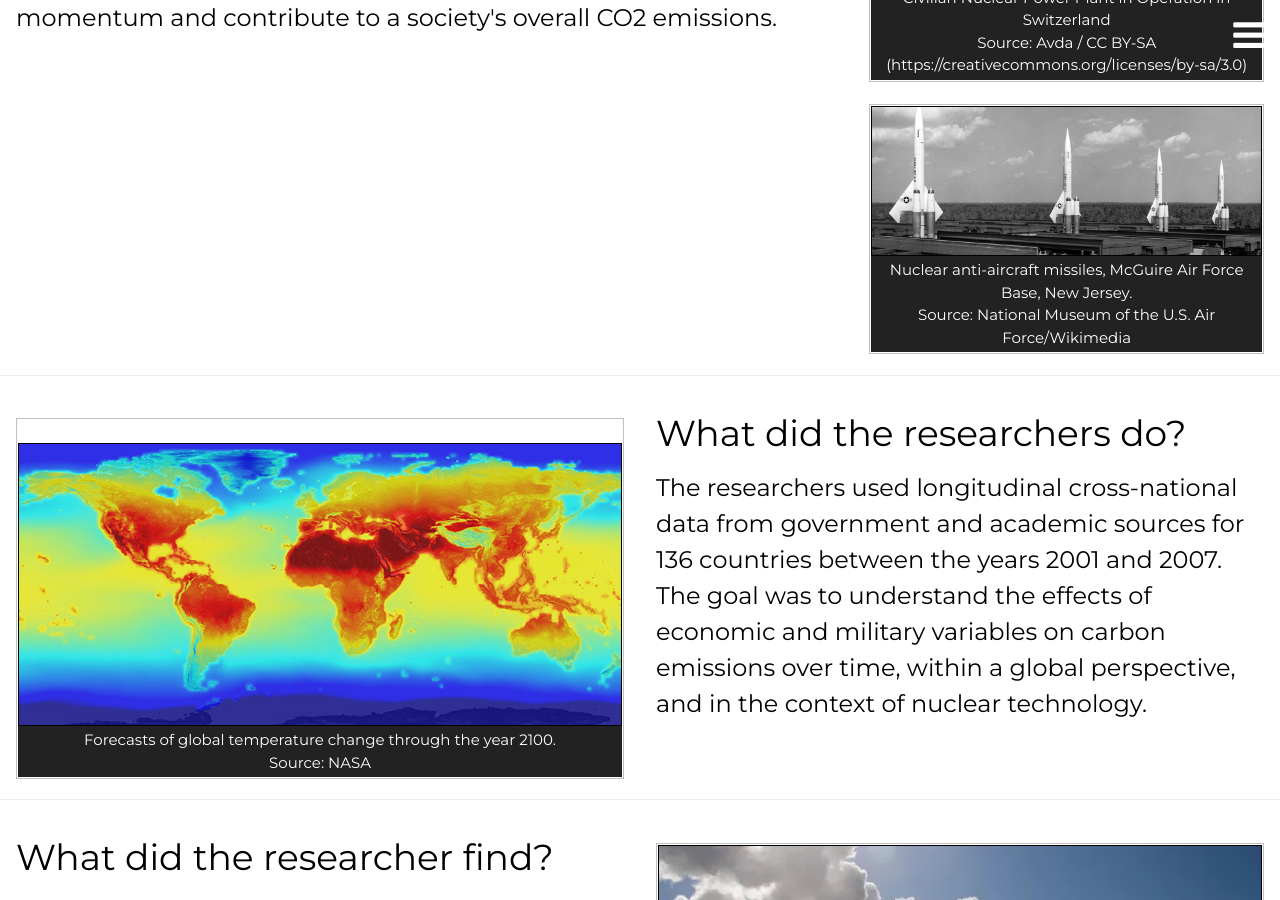
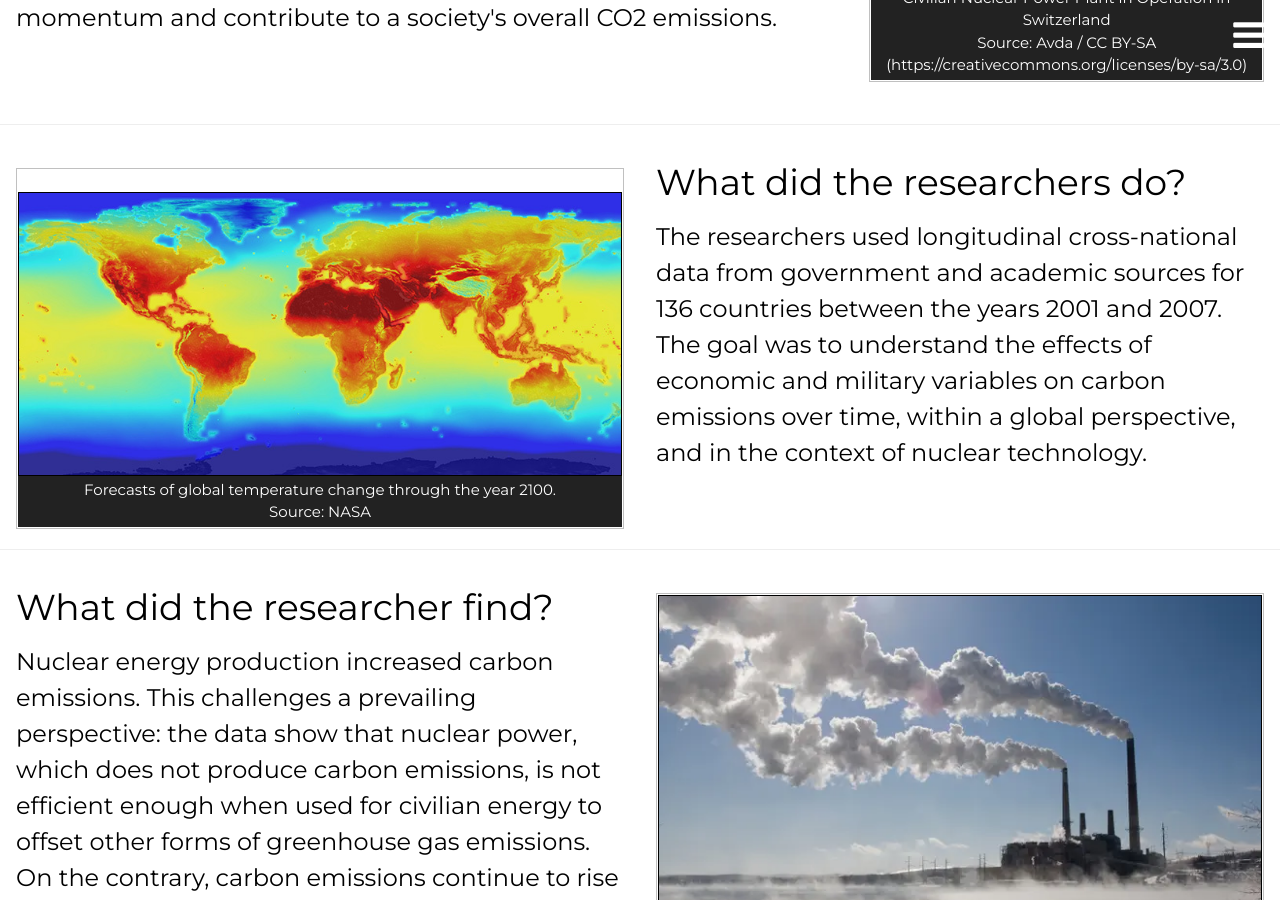
Before and after one commit to resilience1/resilience1.github.io, a Jekyll site: the page built from research/nucleartech.html, in a window 1280 px wide and 900 px high, scrolled down 1235 px. Built offline with Jekyll 4.4.1, drawn with Linux system fonts in a browser that asks for light colours; nearby versions of some CDN libraries.

Commit message:
Update nucleartech.html

```diff
--- a/research/nucleartech.html
+++ b/research/nucleartech.html
@@ -212,13 +212,6 @@ title: CO2 Emissions and Nuclear Technologies | Michael Lengefeld
 					Source: Avda / CC BY-SA (https://creativecommons.org/licenses/by-sa/3.0)
 				</figcaption>
 			</figure><br>
-
-			<figure class="item">
-			<img class="displayed" src="/img/antiairnuke.jpg" alt="Anti-aircraft nuclear weapons" style="width:100%; height: 100%; border:1px solid black; align:middle">
-				<figcaption class="caption">Nuclear anti-aircraft missiles, McGuire Air Force Base, New Jersey. <br>
-					Source: National Museum of the U.S. Air Force/Wikimedia
-				</figcaption>
-			</figure>
 		</div>
 	</div>
 	<hr>
```
